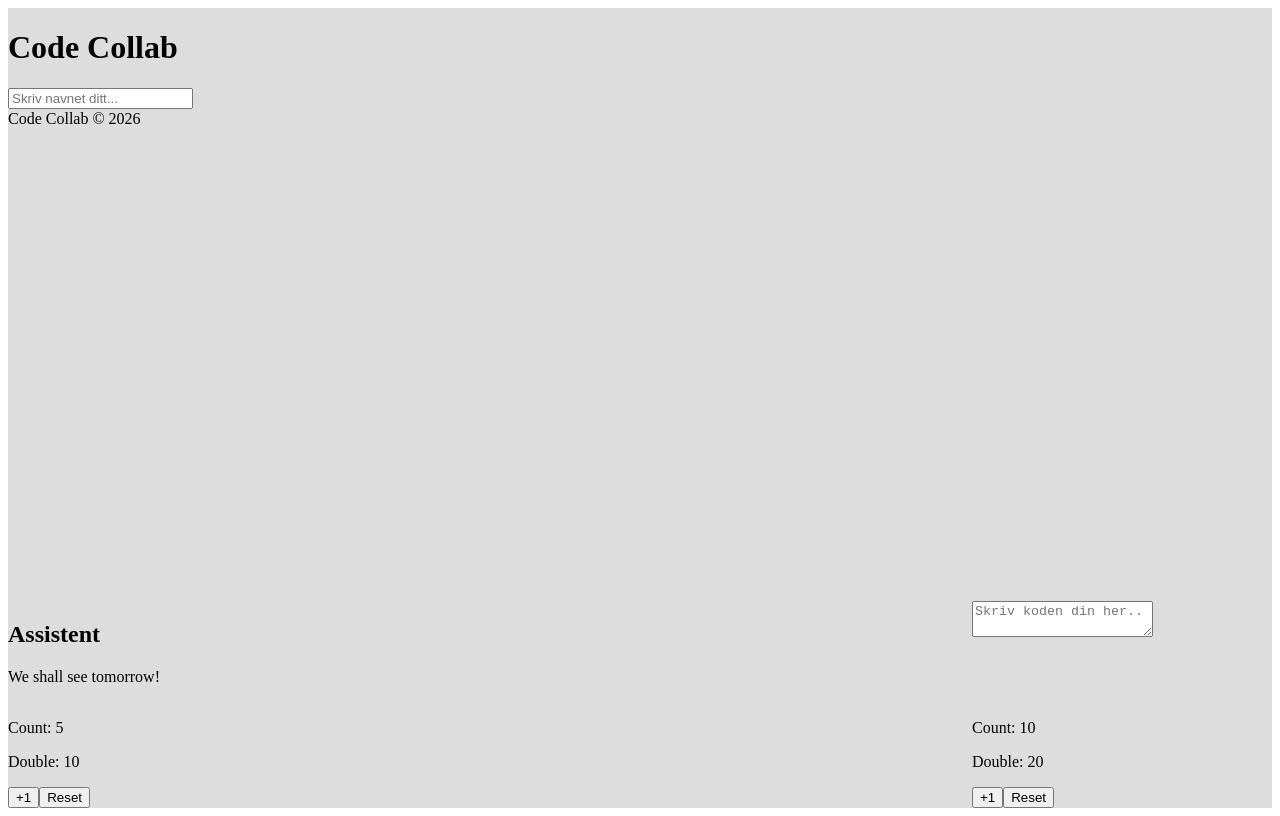
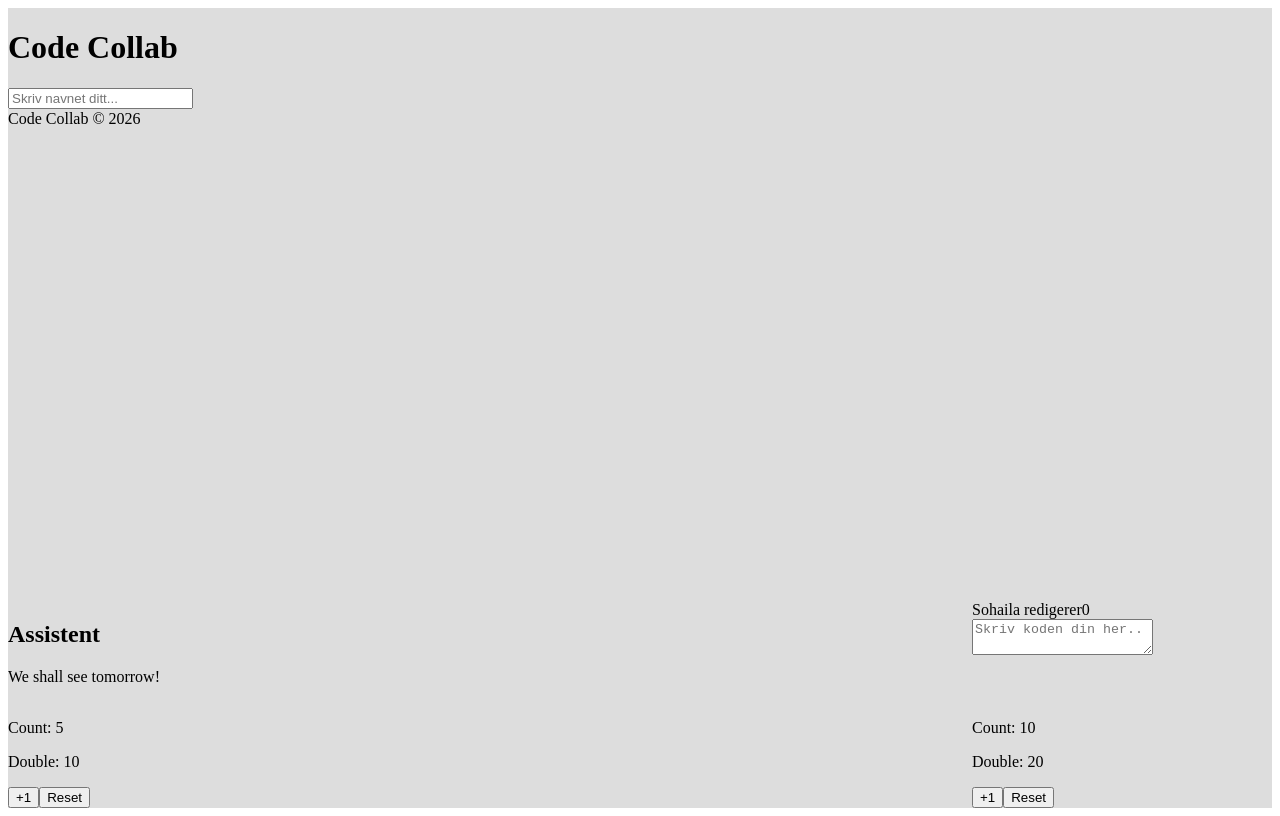
Before and after one commit to sohaila90/code-collab, a Vue app: page / in a window 1280 px wide. Built offline with nearby package versions, Linux system fonts and the light colour scheme.

Commit message:
feat: EditorToolbar med computed statustekst

```diff
--- a/src/App.vue
+++ b/src/App.vue
@@ -14,7 +14,7 @@ const userName = ref("");
     <AppHeader v-model:user-name="userName" class="app-header" />
     <AppFooter appName="Code Collab" :year="2026" class="app-footer" />
     <AssistantPanel class="app-assistant" />
-    <TextEditor class="app-editor" />
+    <TextEditor class="app-editor" user-name="Sohaila" />
     <ClickCounter :initial="5" @inc="(n) => console.log(`teller: ${n}`)" />
     <ClickCounter :initial="10" />
   </div>
--- /dev/null
+++ b/src/EditorToolbar.vue
@@ -0,0 +1,18 @@
+<script setup lang="ts">
+import { computed } from "vue";
+
+const props = defineProps<{ userName: string; charCount: number }>();
+
+const statusText = computed(() =>
+  props.userName ? `${props.userName} redigerer` : "Skriv navnet ditt for å starte",
+);
+</script>
+
+<template>
+  <div class="toolbar">
+    <span class="status">{{ statusText }}</span>
+    <span class="char">{{ charCount }}</span>
+  </div>
+</template>
+
+<style scoped></style>
--- a/src/TextEditor.vue
+++ b/src/TextEditor.vue
@@ -1,11 +1,16 @@
 <script setup lang="ts">
-import { ref } from "vue";
+import { ref, computed } from "vue";
+import EditorToolbar from "./EditorToolbar.vue";
+
+defineProps<{ userName: string }>();
 
 const text = ref("");
+const charCount = computed(() => text.value.length);
 </script>
 
 <template>
-  <main>
+  <section>
+    <EditorToolbar :user-name="userName" :char-count="charCount" />
     <textarea v-model="text" placeholder="Skriv koden din her.." />
-  </main>
+  </section>
 </template>
```
